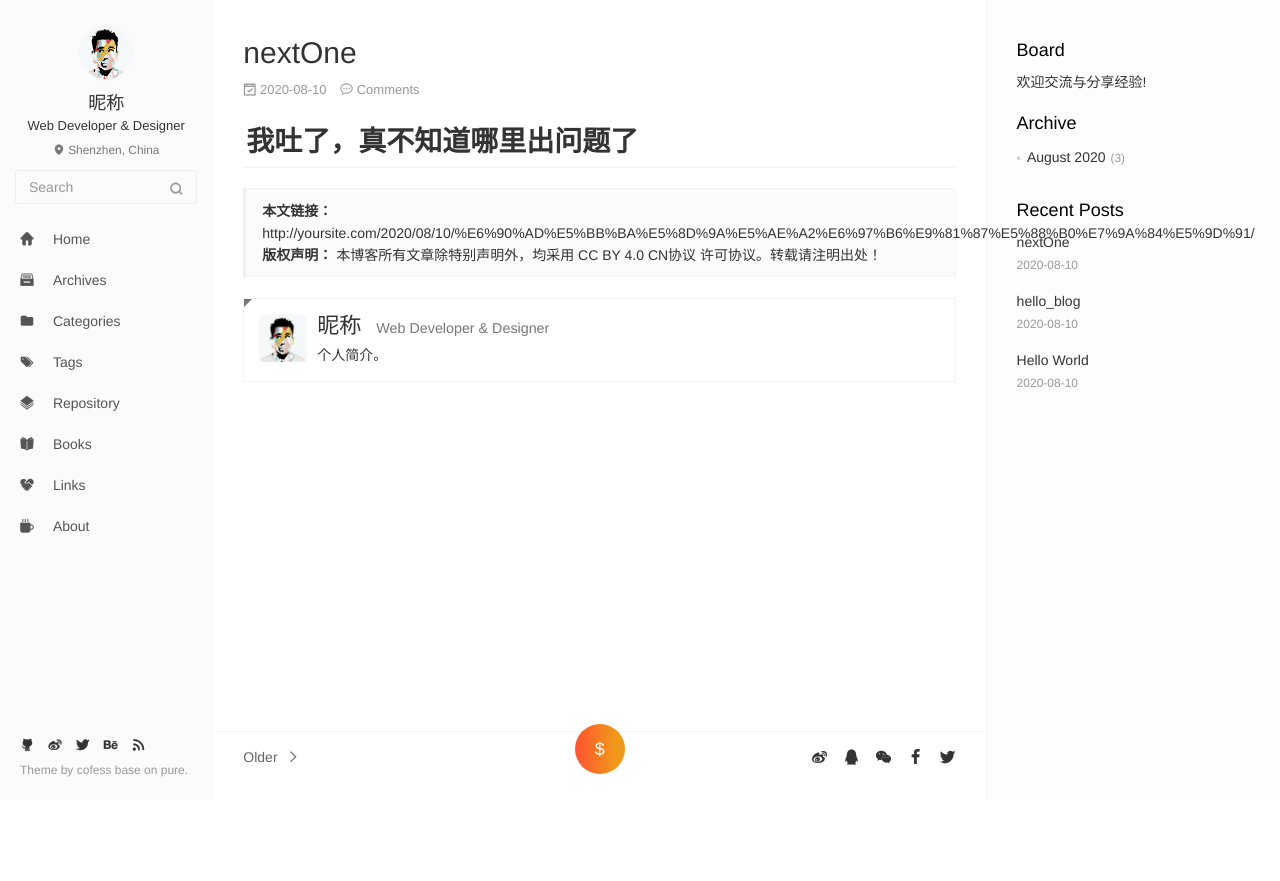
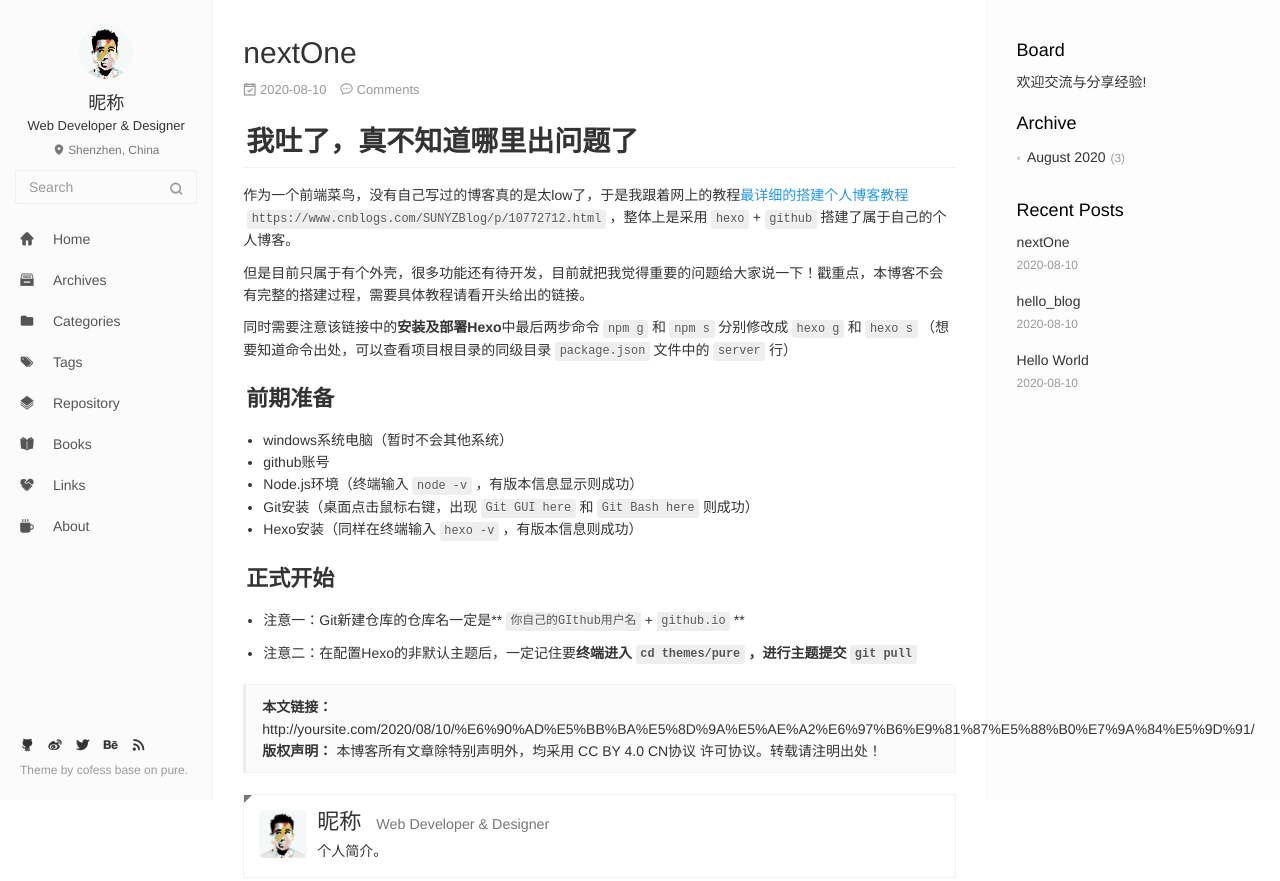
Before and after one commit to destinyzwz/destinyzwz.github.io, a plain HTML site: page 2020/08/10/搭建博客时遇到的坑/index.html in a window 1280 px wide. Shown: the top 881 px of the page. Before the commit the page ends 800 px from the top, so only its background shows below. Drawn offline with nearby package versions, Linux system fonts and the light colour scheme; no server answers; a script that the page names is missing.

Commit message:
Site updated: 2020-08-10 15:06:12

```diff
--- a/2020/08/10/搭建博客时遇到的坑/index.html
+++ b/2020/08/10/搭建博客时遇到的坑/index.html
@@ -18,15 +18,15 @@
 
 
   <title>nextOne | Hexo</title>
-  <meta name="description" content="我吐了，真不知道哪里出问题了">
+  <meta name="description" content="我吐了，真不知道哪里出问题了作为一个前端菜鸟，没有自己写过的博客真的是太low了，于是我跟着网上的教程最详细的搭建个人博客教程https:&#x2F;&#x2F;www.cnblogs.com&#x2F;SUNYZBlog&#x2F;p&#x2F;10772712.html，整体上是采用hexo+github搭建了属于自己的个人博客。 但是目前只属于有个外壳，很多功能还有待开发，目前就把我觉得重要的问题给大家说一下！戳重点，本博客不会有完整的搭建">
 <meta property="og:type" content="article">
 <meta property="og:title" content="nextOne">
 <meta property="og:url" content="http://yoursite.com/2020/08/10/%E6%90%AD%E5%BB%BA%E5%8D%9A%E5%AE%A2%E6%97%B6%E9%81%87%E5%88%B0%E7%9A%84%E5%9D%91/index.html">
 <meta property="og:site_name" content="Hexo">
-<meta property="og:description" content="我吐了，真不知道哪里出问题了">
+<meta property="og:description" content="我吐了，真不知道哪里出问题了作为一个前端菜鸟，没有自己写过的博客真的是太low了，于是我跟着网上的教程最详细的搭建个人博客教程https:&#x2F;&#x2F;www.cnblogs.com&#x2F;SUNYZBlog&#x2F;p&#x2F;10772712.html，整体上是采用hexo+github搭建了属于自己的个人博客。 但是目前只属于有个外壳，很多功能还有待开发，目前就把我觉得重要的问题给大家说一下！戳重点，本博客不会有完整的搭建">
 <meta property="og:locale" content="en_US">
 <meta property="article:published_time" content="2020-08-10T03:41:18.000Z">
-<meta property="article:modified_time" content="2020-08-10T03:41:48.517Z">
+<meta property="article:modified_time" content="2020-08-10T07:05:50.346Z">
 <meta property="article:author" content="John Doe">
 <meta name="twitter:card" content="summary">
   <!-- Canonical links -->
@@ -326,7 +326,23 @@
     </div>
     <div class="article-entry marked-body" itemprop="articleBody">
 
-        <h1 id="我吐了，真不知道哪里出问题了"><a href="#我吐了，真不知道哪里出问题了" class="headerlink" title="我吐了，真不知道哪里出问题了"></a>我吐了，真不知道哪里出问题了</h1>
+        <h1 id="我吐了，真不知道哪里出问题了"><a href="#我吐了，真不知道哪里出问题了" class="headerlink" title="我吐了，真不知道哪里出问题了"></a>我吐了，真不知道哪里出问题了</h1><p>作为一个前端菜鸟，没有自己写过的博客真的是太low了，于是我跟着网上的教程<a target="_blank" rel="noopener" href="https://www.cnblogs.com/SUNYZBlog/p/10772712.html">最详细的搭建个人博客教程</a><code>https://www.cnblogs.com/SUNYZBlog/p/10772712.html</code>，整体上是采用<code>hexo</code>+<code>github</code>搭建了属于自己的个人博客。</p>
+<p>但是目前只属于有个外壳，很多功能还有待开发，目前就把我觉得重要的问题给大家说一下！戳重点，本博客不会有完整的搭建过程，需要具体教程请看开头给出的链接。</p>
+<p>同时需要注意该链接中的<strong>安装及部署Hexo</strong>中最后两步命令<code>npm g</code>和<code>npm s</code>分别修改成<code>hexo g</code>和<code>hexo s</code>（想要知道命令出处，可以查看项目根目录的同级目录<code>package.json</code>文件中的<code>server</code>行）</p>
+<h3 id="前期准备"><a href="#前期准备" class="headerlink" title="前期准备"></a>前期准备</h3><ul>
+<li>windows系统电脑（暂时不会其他系统）</li>
+<li>github账号</li>
+<li>Node.js环境（终端输入<code>node -v</code>，有版本信息显示则成功）</li>
+<li>Git安装（桌面点击鼠标右键，出现<code>Git GUI here</code>和<code>Git Bash here</code>则成功）</li>
+<li>Hexo安装（同样在终端输入<code>hexo -v</code>，有版本信息则成功）</li>
+</ul>
+<h3 id="正式开始"><a href="#正式开始" class="headerlink" title="正式开始"></a>正式开始</h3><ul>
+<li><p>注意一：Git新建仓库的仓库名一定是**<code>你自己的GIthub用户名</code>+<code>github.io</code>**</p>
+</li>
+<li><p>注意二：在配置Hexo的非默认主题后，一定记住要<strong>终端进入<code>cd themes/pure</code>，进行主题提交<code>git pull</code></strong></p>
+</li>
+</ul>
+
 
     </div>
     <div class="article-footer">
```
